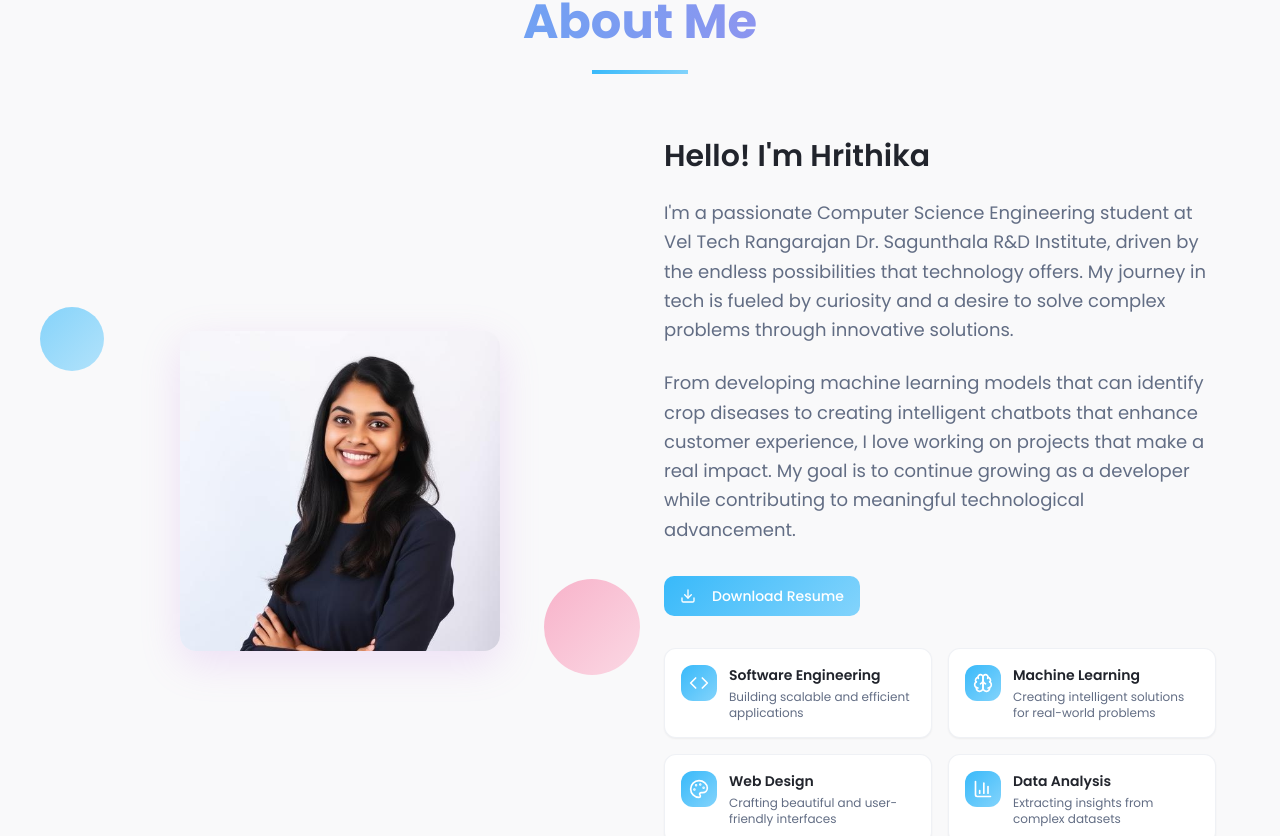
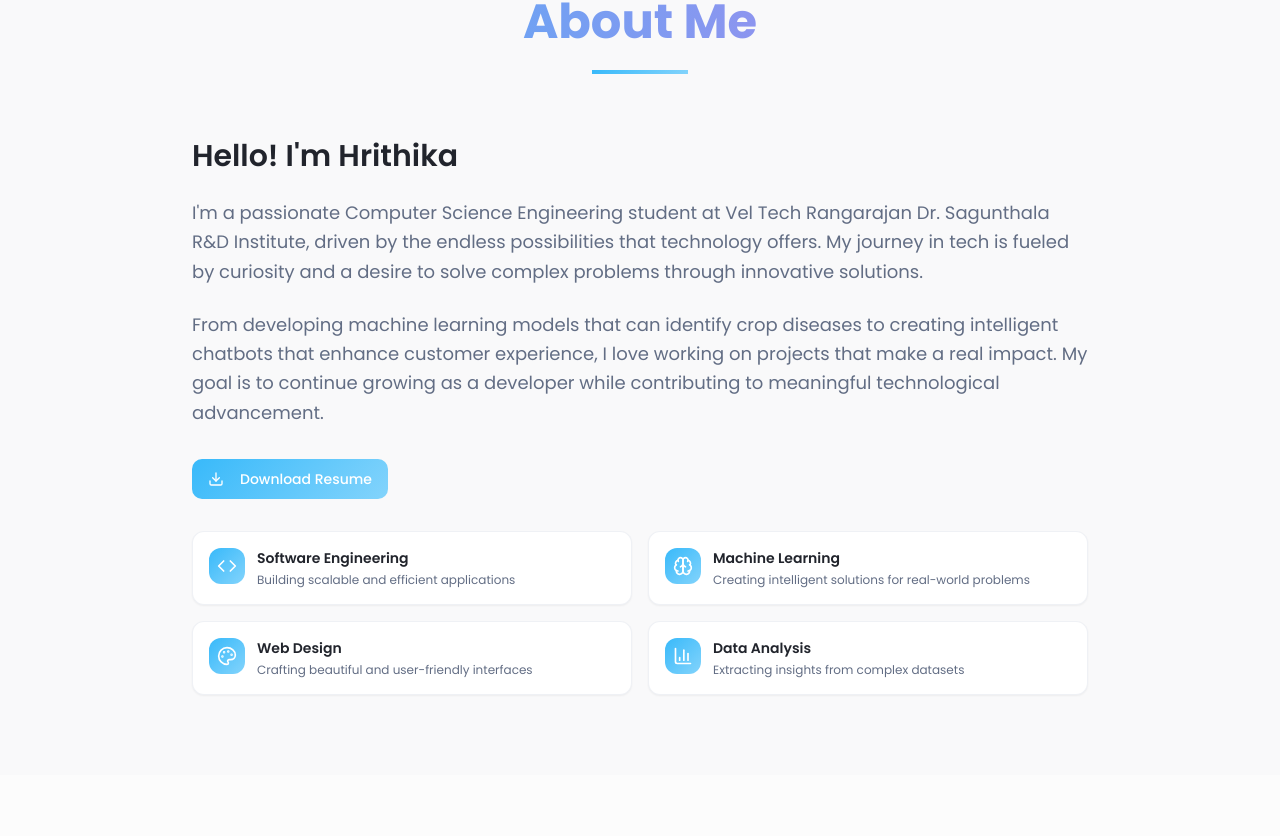
Before and after one commit to Hrithika24200/hrithika-nexus, a React (Vite) app: page / in a window 1280 px wide. Shown: the part 882-1718 px from the top of the page. Built offline with nearby package versions, Linux system fonts and the light colour scheme; the HTML template or start-up script is replaced by a standard one.

Commit message:
Remove profile picture from About section

```diff
--- a/src/components/About.tsx
+++ b/src/components/About.tsx
@@ -1,7 +1,6 @@
 import { Button } from '@/components/ui/button';
 import { Card, CardContent } from '@/components/ui/card';
 import { Download, Code, Brain, Palette, BarChart3 } from 'lucide-react';
-import profileImage from '@/assets/profile-hrithika.jpg';
 
 const About = () => {
   const interests = [
@@ -37,20 +36,8 @@ const About = () => {
           <div className="w-24 h-1 bg-gradient-primary mx-auto mb-8"></div>
         </div>
 
-        <div className="grid lg:grid-cols-2 gap-12 items-center">
+        <div className="max-w-4xl mx-auto">
           <div className="animate-fade-up">
-            <div className="relative">
-              <img
-                src={profileImage}
-                alt="Namburi Hrithika"
-                className="w-80 h-80 rounded-2xl mx-auto shadow-strong hover-glow object-cover"
-              />
-              <div className="absolute -bottom-6 -right-6 w-24 h-24 bg-gradient-secondary rounded-full opacity-80"></div>
-              <div className="absolute -top-6 -left-6 w-16 h-16 bg-gradient-primary rounded-full opacity-60"></div>
-            </div>
-          </div>
-
-          <div className="animate-fade-up" style={{ animationDelay: '0.2s' }}>
             <h3 className="text-2xl md:text-3xl font-semibold mb-6 text-foreground">
               Hello! I'm Hrithika
             </h3>
```
